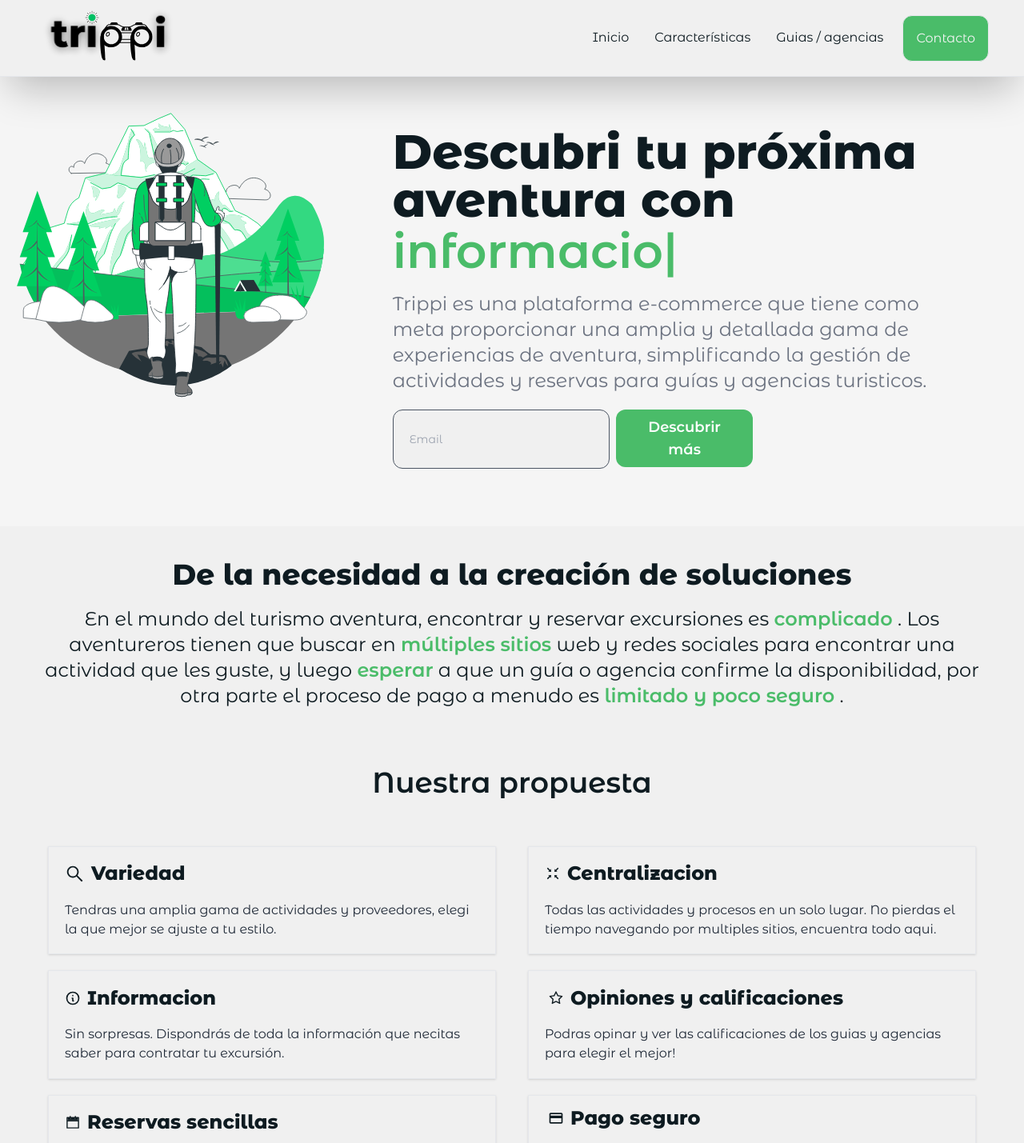
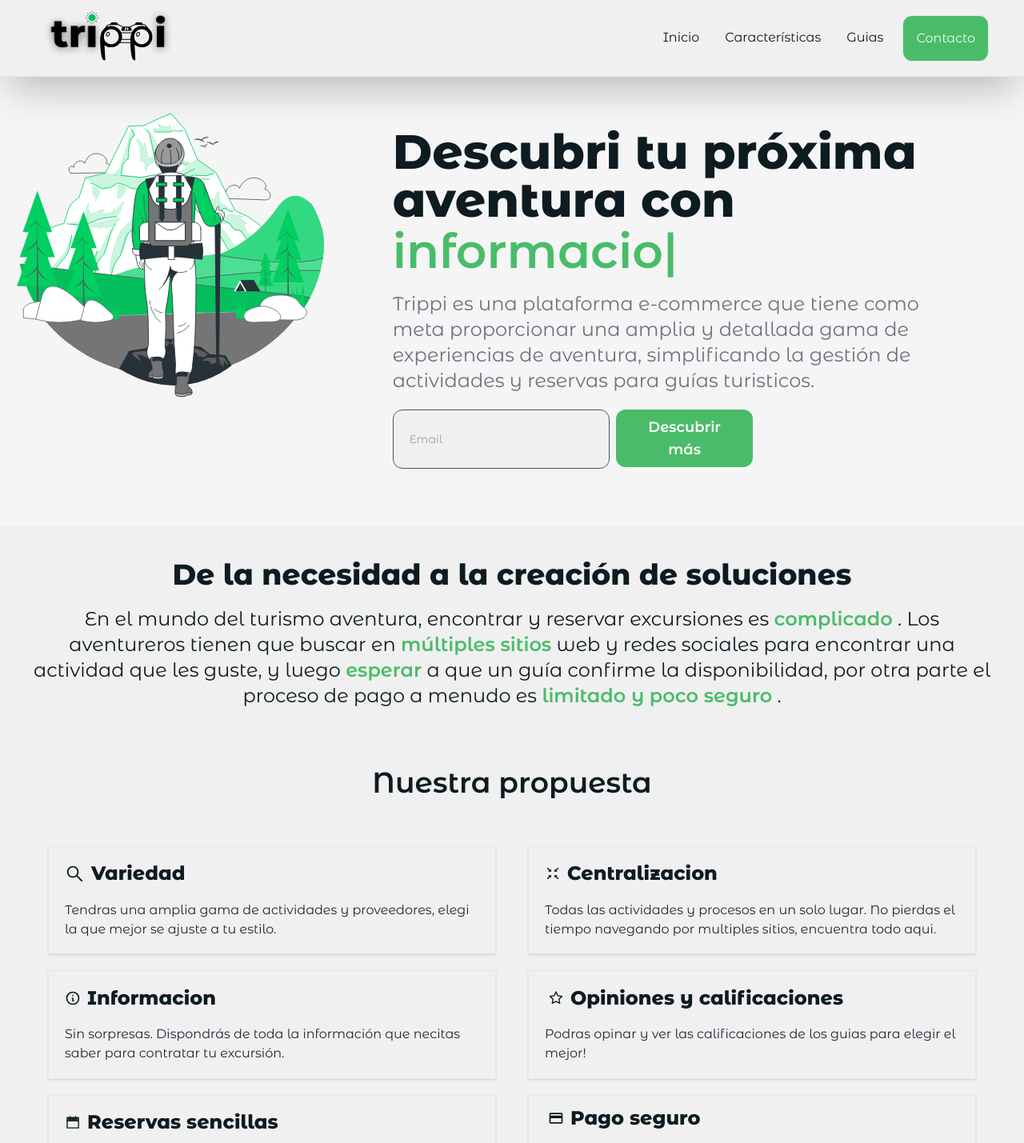
Before and after one commit to Horizons-Web/Horizons-Frontend, a React (Vite) app in the folder landingpage-webdesign/: page / in a window 1280 px wide. Shown: the top 1429 px of the page at 80% size. Built offline with nearby package versions, Linux system fonts and the light colour scheme.

Commit message:
cambio colores y quitamos agencias

```diff
--- a/landingpage-webdesign/src/components/Guide.jsx
+++ b/landingpage-webdesign/src/components/Guide.jsx
@@ -35,7 +35,7 @@ export const Guide = () => {
             Sistema de reservas
           </h1>
           <p className="text-md xl:text-2xl text-gray-500 font-primary  pt-5">
-            En cuanto al sistema de reservas, hemos creado una herramienta diseñada específicamente para guías y agencias como tú. Con ella, podrás ver tus reservas de manera clara y cobrar por tus actividades de manera {' '}
+            En cuanto al sistema de reservas, hemos creado una herramienta diseñada específicamente para guías como tú. Con ella, podrás ver tus reservas de manera clara y cobrar por tus actividades de manera {' '}
             <span className="text-primary font-semibold">sencilla y conveniente</span>{' '}. Además, recibirás notificaciones instantáneas cada vez que se realice una reserva. También estamos implementando un mecanismo eficiente para gestionar las cancelaciones, brindándote un {' '}
             <span className="text-primary font-semibold">control total</span> {' '} sobre tu agenda y tus ingresos.
           </p>
--- a/landingpage-webdesign/src/components/Header.jsx
+++ b/landingpage-webdesign/src/components/Header.jsx
@@ -18,7 +18,7 @@ const Header = () => {
       <ul className='hidden md:flex mr-1'>
         <a href="#home" className='p-4 hover:text-primary transition-colors font-primary'>Inicio</a>
         <a href="#product" className='p-4 hover:text-primary transition-colors font-primary '>Características</a>
-        <a href="#guide" className='p-4 hover:text-primary transition-colors font-primary '>Guias / agencias</a>
+        <a href="#guide" className='p-4 hover:text-primary transition-colors font-primary '>Guias </a>
         <a href="#contact" className='p-4 ml-2 text-whiteCustom font-primary rounded-xl border bg-primary hover:scale-105 transition-transform"'>Contacto</a>
       </ul>
       <div onClick={handleNav} className='block md:hidden'>
@@ -35,7 +35,7 @@ const Header = () => {
             <a onClick={handleNav} href="#product" className='font-primary' >Características</a>
           </li>
           <li className='p-4 border-b border-gray-600'>
-            <a onClick={handleNav} href="#guide" className='font-primary' >Guias / agencias</a>
+            <a onClick={handleNav} href="#guide" className='font-primary' >Guias </a>
           </li>
           <li className='p-4'>
             <a onClick={handleNav} href="#contact" className='font-primary' >Contacto</a>
--- a/landingpage-webdesign/src/components/Hero.jsx
+++ b/landingpage-webdesign/src/components/Hero.jsx
@@ -55,7 +55,7 @@ const Hero = () => {
 
           <p className="text-md xl:text-2xl text-gray-500 font-primary  pb-5">
             Trippi es una plataforma e-commerce que tiene como meta proporcionar una amplia y detallada gama de experiencias de aventura,
-            simplificando la gestión de actividades y reservas para guías y agencias turisticos.
+            simplificando la gestión de actividades y reservas para guías turisticos.
           </p>
 
           <div className="flex flex-col md:flex-row items-center  font-primary ">
--- a/landingpage-webdesign/src/components/Product.jsx
+++ b/landingpage-webdesign/src/components/Product.jsx
@@ -11,7 +11,7 @@ const Product = () => {
 
     <div id="product" className="bg-backgroundSecondary text-footer " >
 
-        <h1 className="text-xl md:text-xl lg:text-4xl xl:text-4xl font-bold font-primary text-center pt-10 ">
+        <h1 className="text-xl md:text-xl lg:text-4xl xl:text-4xl font-bold font-primary text-center pt-10 pl-5 pr-5">
             De la necesidad a la creación de soluciones
         </h1>
 
@@ -24,7 +24,7 @@ const Product = () => {
                 <span className="text-primary font-semibold">múltiples sitios</span>
                 {' '}web y redes sociales para encontrar una actividad que les guste, y luego {' '}
                 <span className="text-primary font-semibold">esperar</span>
-                {' '}a que un guía o agencia confirme la disponibilidad, por otra parte el proceso de pago a menudo es {' '}
+                {' '}a que un guía confirme la disponibilidad, por otra parte el proceso de pago a menudo es {' '}
                 <span className="text-primary font-semibold">limitado y poco seguro</span> .
             </p>
 
@@ -98,7 +98,7 @@ const Product = () => {
                             </p>
                         </div>
                         <div className='text-gray-800'>
-                            Podras opinar y ver las calificaciones de los guias y agencias para
+                            Podras opinar y ver las calificaciones de los guias para
                             elegir el mejor!
                         </div>
                     </div>
```
